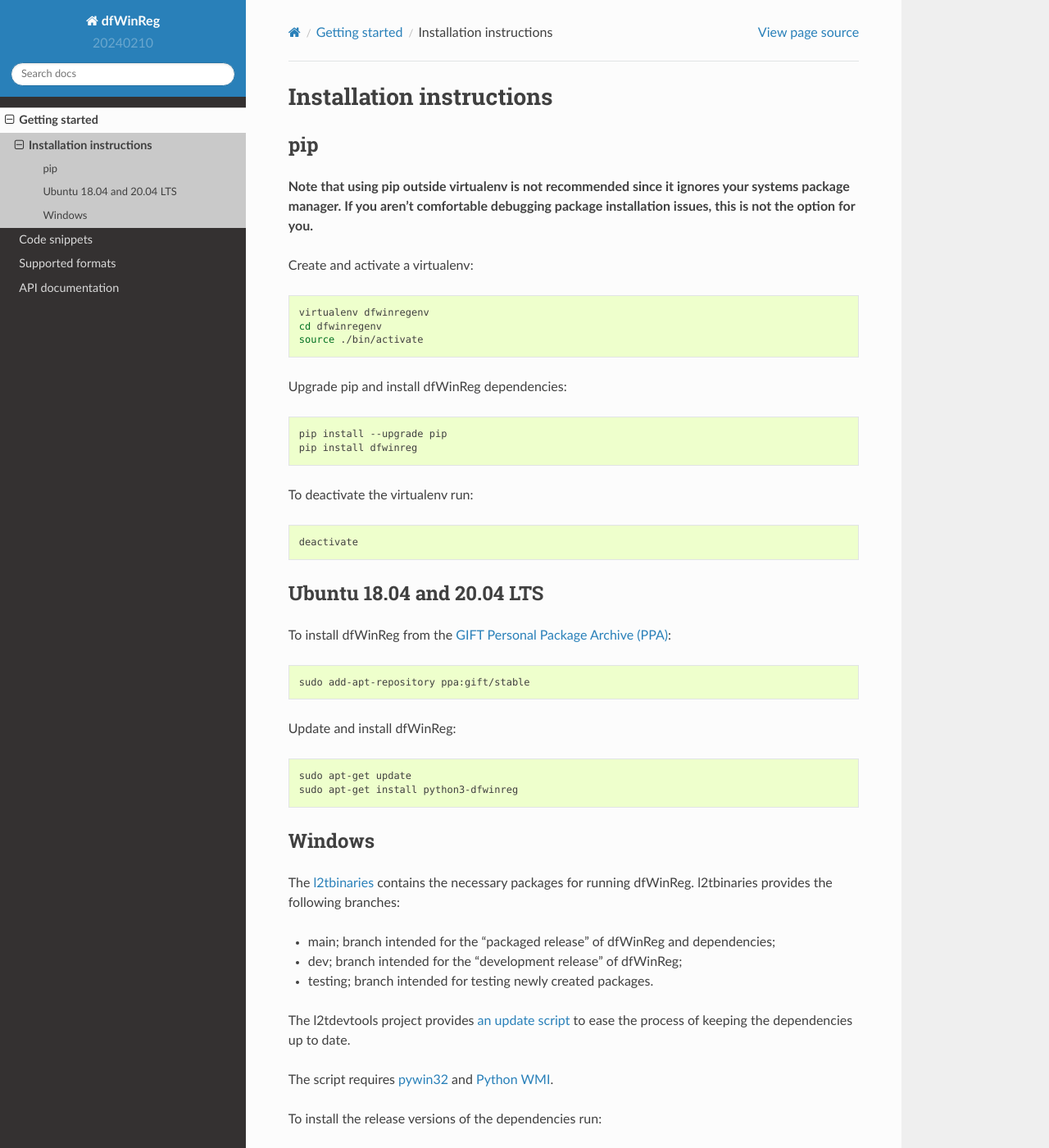
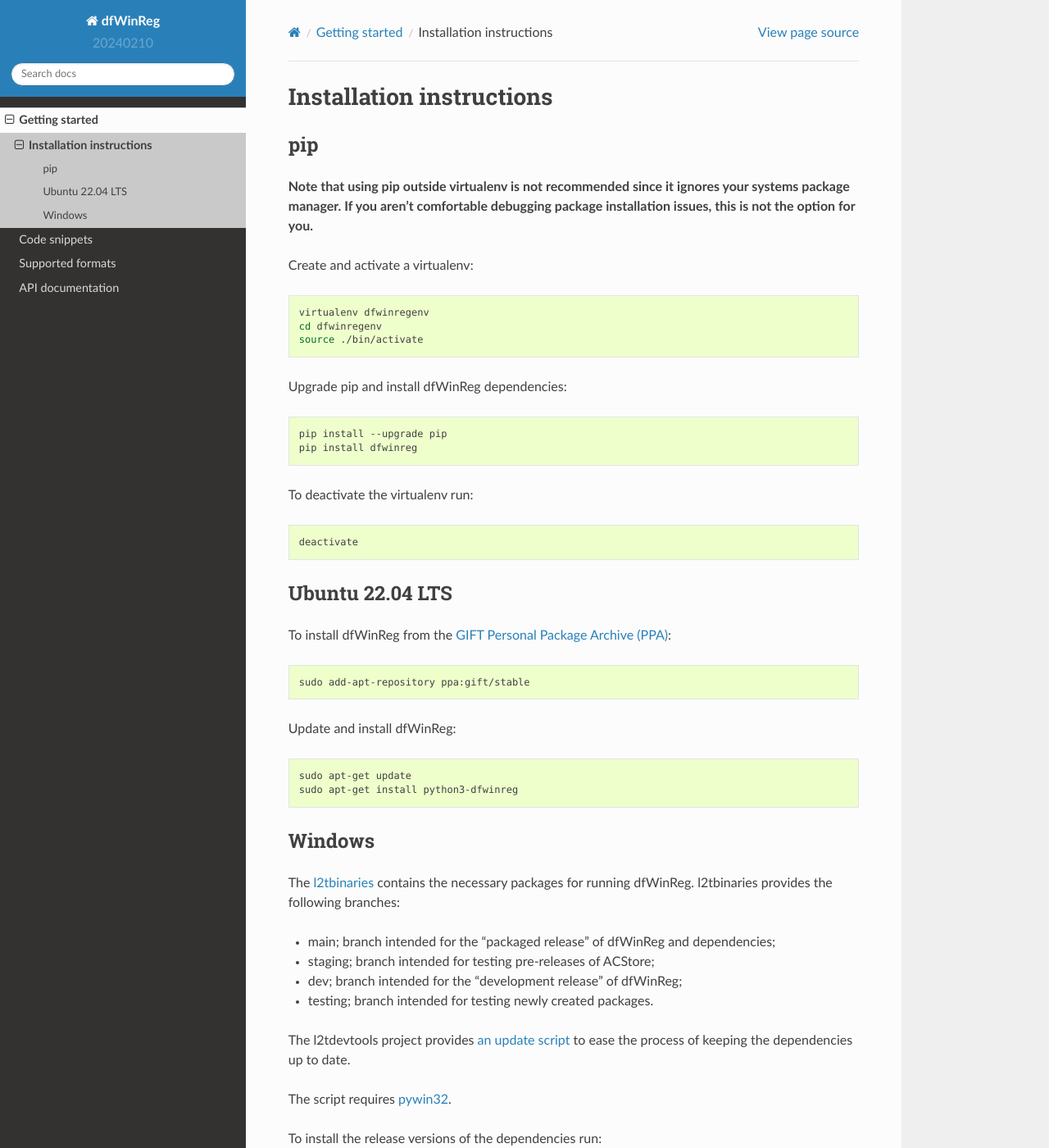
Before and after one commit to log2timeline/dfwinreg, a Sphinx documentation site: the page built from docs/sources/user/Installation-instructions.md, in a window 1280 px wide and 1400 px high. Shown: the whole window at 82% size. Built offline with Sphinx 7.4.7 and the Read the Docs theme 2.0.0, drawn with Linux system fonts in a browser that asks for light colours; pages that are not in the unit, such as notebooks, are missing from menus.

````diff
--- a/docs/sources/user/Installation-instructions.md
+++ b/docs/sources/user/Installation-instructions.md
@@ -27,7 +27,7 @@
 deactivate
 ```
 
-## Ubuntu 18.04 and 20.04 LTS
+## Ubuntu 22.04 LTS
 
 To install dfWinReg from the [GIFT Personal Package Archive (PPA)](https://launchpad.net/~gift):
 
@@ -49,14 +49,14 @@
 branches:
 
 * main; branch intended for the "packaged release" of dfWinReg and dependencies;
+* staging; branch intended for testing pre-releases of ACStore;
 * dev; branch intended for the "development release" of dfWinReg;
 * testing; branch intended for testing newly created packages.
 
 The l2tdevtools project provides [an update script](https://github.com/log2timeline/l2tdevtools/wiki/Update-script)
 to ease the process of keeping the dependencies up to date.
 
-The script requires [pywin32](https://github.com/mhammond/pywin32/releases) and
-[Python WMI](https://pypi.org/project/WMI).
+The script requires [pywin32](https://github.com/mhammond/pywin32/releases).
 
 To install the release versions of the dependencies run:
 
````
